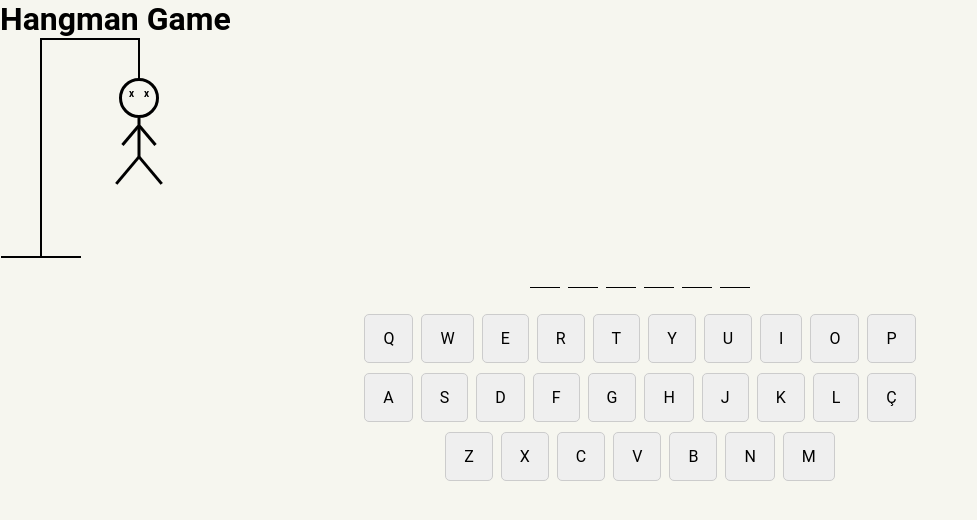
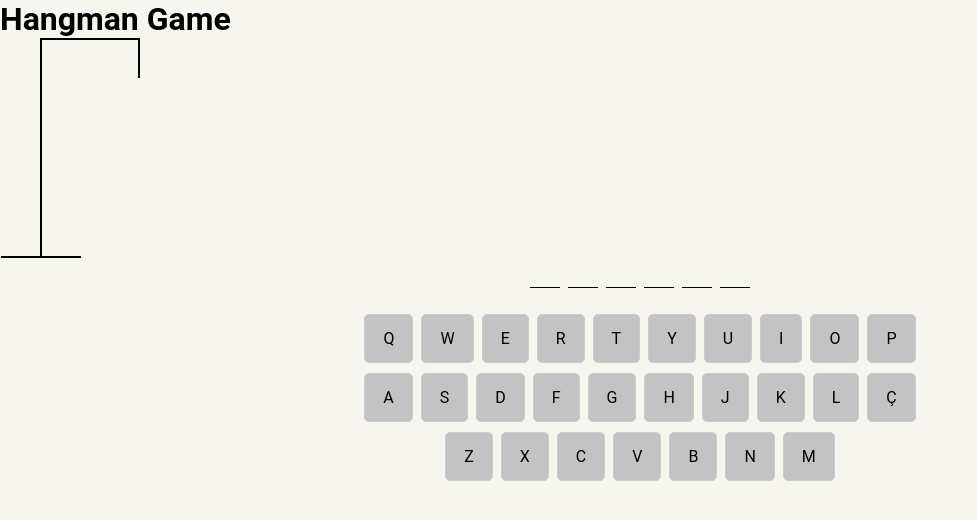
Before and after one commit to ingridflack/hangman, a React (Vite) app: page / in a window 1280 px wide. Both pictures are taken after a click on the button "Animals". Shown: the top 520 px of the page, without its empty margins (0-977 px from the left). Built offline with nearby package versions, Linux system fonts and the light colour scheme.

Commit message:
Added normalizedWord and letter state

```diff
--- a/src/App.tsx
+++ b/src/App.tsx
@@ -1,6 +1,6 @@
 import Categories from "./components/Categories";
 import Gallows from "./components/Gallows";
-import { useGameLogic } from "./components/useGameLogic";
+import { MAX_ATTEMPTS, useGameLogic } from "./components/useGameLogic";
 import Keyboard from "./components/Keyboard";
 import Word from "./components/Word";
 import { GlobalStyle } from "./styles/global";
@@ -8,7 +8,41 @@ import { GlobalStyle } from "./styles/global";
 function App() {
   const { state, onCategoryChange, onNewAttempt } = useGameLogic();
 
+  const { word, normalizedWord, attempts, category, wrong_attempts } = state;
+
   console.log({ state });
+
+  const handleGameContent = () => {
+    if (!category) {
+      return <Categories onClick={onCategoryChange} />;
+    }
+
+    const won = normalizedWord
+      .split("")
+      .every((letter: string) => attempts.includes(letter));
+
+    const lost = wrong_attempts > MAX_ATTEMPTS;
+
+    console.log(won);
+
+    if (won) {
+      return <p>Parabéns! Você ganhou.</p>;
+    }
+
+    return (
+      <>
+        {lost && <p>Você perdeu!</p>}
+
+        <Gallows wrongAttempts={wrong_attempts} />
+        <Word attempts={attempts} word={word} normalizedWord={normalizedWord} />
+        <Keyboard
+          attempts={attempts}
+          onClick={onNewAttempt}
+          word={normalizedWord}
+        />
+      </>
+    );
+  };
 
   return (
     <>
@@ -16,15 +50,7 @@ function App() {
 
       <h1>Hangman Game</h1>
 
-      {!state.category ? (
-        <Categories onClick={onCategoryChange} />
-      ) : (
-        <>
-          <Gallows />
-          <Word attempts={state.attempts} word={state.word} />
-          <Keyboard attempts={state.attempts} onClick={onNewAttempt} />
-        </>
-      )}
+      <>{handleGameContent()}</>
     </>
   );
 }
--- a/src/components/Gallows/index.tsx
+++ b/src/components/Gallows/index.tsx
@@ -1,20 +1,21 @@
 import * as S from "./styles";
 
-const Gallows = () => {
+const body = [
+  <S.Body />,
+  <S.Arm left />,
+  <S.Arm />,
+  <S.Leg left />,
+  <S.Leg />,
+  <S.Head />,
+];
+
+const Gallows = ({ wrongAttempts }: any) => {
   return (
     <S.Container>
       <S.TopStructure>
         <S.Rope>
           <S.Character>
-            <S.Head />
-
-            <S.Body />
-
-            <S.Arm left />
-            <S.Arm />
-
-            <S.Leg left />
-            <S.Leg />
+            {body.slice(0, wrongAttempts).map((element) => element)}
           </S.Character>
         </S.Rope>
       </S.TopStructure>
--- a/src/components/Gallows/styles.ts
+++ b/src/components/Gallows/styles.ts
@@ -50,6 +50,7 @@ export const Character = styled.div`
   top: 40px;
   left: 50%;
   transform: translateX(-50%);
+  width: 40px;
 `;
 
 export const Head = styled.div`
--- a/src/components/Keyboard/index.tsx
+++ b/src/components/Keyboard/index.tsx
@@ -1,26 +1,47 @@
 import * as S from "./styles";
+import { LETTER_STATE } from "./styles";
 
 const LETTER_OPTIONS = [
-  ["Q", "W", "E", "R", "T", "Y", "U", "I", "O", "P"],
-  ["A", "S", "D", "F", "G", "H", "J", "K", "L", "Ç"],
-  ["Z", "X", "C", "V", "B", "N", "M"],
+  ["q", "w", "e", "r", "t", "y", "u", "i", "o", "p"],
+  ["a", "s", "d", "f", "g", "h", "j", "k", "l", "ç"],
+  ["z", "x", "c", "v", "b", "n", "m"],
 ];
 
 interface KeyboardProps {
   attempts: string[];
   onClick: (letter: string) => void;
+  word?: string;
 }
 
-const Keyboard = ({ attempts, onClick }: KeyboardProps) => {
+const Keyboard = ({ word, attempts, onClick }: KeyboardProps) => {
+  const getLetterState = (letter: string): keyof typeof LETTER_STATE => {
+    const hasBeenAttempted = attempts.includes(letter);
+    const isInWord = word?.split("").includes(letter);
+
+    if (!hasBeenAttempted)
+      return LETTER_STATE.DEFAULT as keyof typeof LETTER_STATE;
+
+    if (hasBeenAttempted && isInWord)
+      return LETTER_STATE.POSITIVE as keyof typeof LETTER_STATE;
+
+    return LETTER_STATE.NEGATIVE as keyof typeof LETTER_STATE;
+  };
+
   return (
     <S.KeyboardContainer>
       {LETTER_OPTIONS.map((row, index) => (
         <S.Row key={index}>
-          {row.map((letter) => (
-            <S.LetterButton onClick={() => onClick(letter)} key={letter}>
-              {letter}
-            </S.LetterButton>
-          ))}
+          {row.map((letter) => {
+            return (
+              <S.LetterButton
+                onClick={() => onClick(letter)}
+                key={letter}
+                state={getLetterState(letter)}
+              >
+                {letter}
+              </S.LetterButton>
+            );
+          })}
         </S.Row>
       ))}
     </S.KeyboardContainer>
--- a/src/components/Keyboard/styles.ts
+++ b/src/components/Keyboard/styles.ts
@@ -1,4 +1,10 @@
-import styled from "styled-components";
+import styled, { css } from "styled-components";
+
+export const LETTER_STATE = {
+  DEFAULT: "DEFAULT",
+  POSITIVE: "POSITIVE",
+  NEGATIVE: "NEGATIVE",
+};
 
 export const KeyboardContainer = styled.div`
   display: flex;
@@ -14,15 +20,38 @@ export const Row = styled.div`
   justify-content: center;
 `;
 
-export const LetterButton = styled.button`
+export const LetterButton = styled.button<{ state: keyof typeof LETTER_STATE }>`
   padding: 14px 18px;
   border: 1px solid #ccc;
   border-radius: 5px;
   margin: 0 4px;
   transition: background-color 300ms ease-in-out;
+  text-transform: uppercase;
 
-  &:hover,
-  &:focus {
-    background-color: #c3c3c3;
-  }
+  ${({ state }) => {
+    switch (state) {
+      case LETTER_STATE.NEGATIVE:
+        return css`
+          &,
+          &:hover {
+            background-color: red;
+          }
+        `;
+      case LETTER_STATE.POSITIVE:
+        return css`
+          &,
+          &:hover {
+            background-color: green;
+          }
+        `;
+      default:
+        return css`
+          background-color: #c3c3c3;
+
+          &:hover {
+            background-color: gray;
+          }
+        `;
+    }
+  }}
 `;
--- a/src/components/Word/index.tsx
+++ b/src/components/Word/index.tsx
@@ -2,19 +2,22 @@ import * as S from "./styles";
 
 interface WordProps {
   word?: string;
+  normalizedWord?: string;
   attempts: string[];
 }
 
-const Word = ({ word, attempts }: WordProps) => {
+const Word = ({ word, normalizedWord, attempts }: WordProps) => {
+  if (!word || !normalizedWord) return null;
+
   return (
     <S.WordContainer>
-      {word?.split("").map((letter, index) => {
-        const abc = attempts
-          .map((s) => s.toLocaleLowerCase())
-          .includes(letter.toLocaleLowerCase());
+      {word.split("").map((letter, index) => {
+        const hasBeenAttempted = attempts.includes(normalizedWord[index]);
 
         return (
-          <S.Letter key={`${letter}-${index}`}>{abc ? letter : " "}</S.Letter>
+          <S.Letter key={`${letter}-${index}`}>
+            {hasBeenAttempted ? letter : " "}
+          </S.Letter>
         );
       })}
     </S.WordContainer>
--- a/src/components/useGameLogic.tsx
+++ b/src/components/useGameLogic.tsx
@@ -1,10 +1,13 @@
 import { useCallback, useEffect, useReducer } from "react";
 import words from "../words.json";
 
+export const MAX_ATTEMPTS = 6;
 export const initialGameState = {
   word: "",
+  normalizedWord: "",
   category: "",
   attempts: [],
+  wrong_attempts: 0,
 };
 
 const SELECT_CATEGORY = "select_category";
@@ -14,9 +17,19 @@ export function hangmanReducer(state: any, action: any) {
     case SELECT_CATEGORY:
       return { ...state, category: action.payload };
     case "set_word":
-      return { ...state, word: action.payload };
+      const word = action.payload;
+      const normalizedWord = word
+        .normalize("NFD")
+        .replace(/[\u0300-\u036f]/g, "");
+
+      return { ...state, word, normalizedWord };
     case "new_attempt":
       return { ...state, attempts: [...state.attempts, action.payload] };
+    case "wrong_attempt":
+      return {
+        ...state,
+        wrong_attempts: state.wrong_attempts + 1,
+      };
     default:
       return state;
   }
@@ -25,7 +38,7 @@ export function hangmanReducer(state: any, action: any) {
 export function useGameLogic() {
   const [state, dispatch] = useReducer(hangmanReducer, initialGameState);
 
-  const { category, word } = state;
+  const { category, word, normalizedWord } = state;
 
   useEffect(() => {
     if (category && !word) {
@@ -43,8 +56,18 @@ export function useGameLogic() {
     dispatch({ type: SELECT_CATEGORY, payload: category });
   };
 
+  const handleWrongAttempts = (letter: string) => {
+    const isWrong = !normalizedWord.includes(letter);
+
+    if (isWrong) {
+      dispatch({ type: "wrong_attempt" });
+    }
+  };
+
   const handleAttempt = (letter: string) => {
-    dispatch({ type: "new_attempt", payload: letter });
+    dispatch({ type: "new_attempt", payload: letter.toLowerCase() });
+
+    handleWrongAttempts(letter);
   };
 
   return {
```
